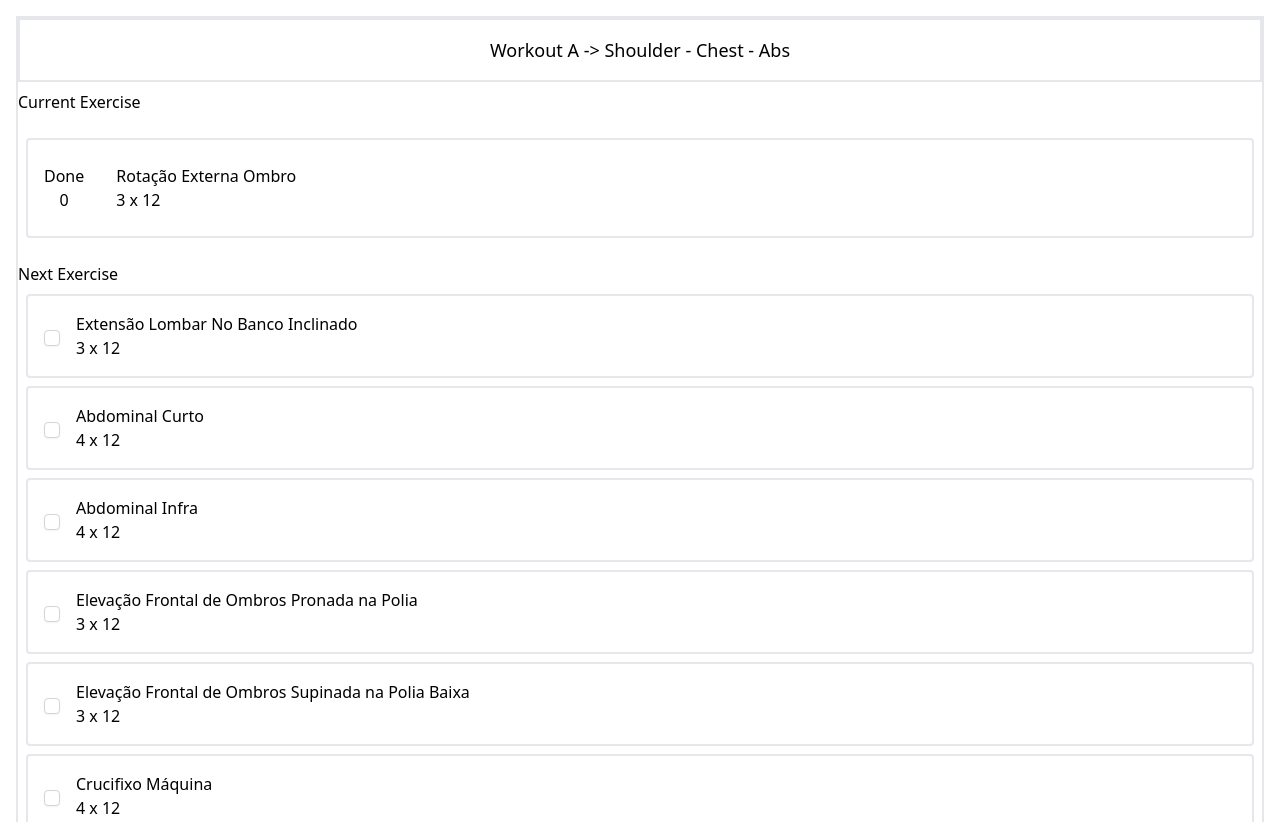
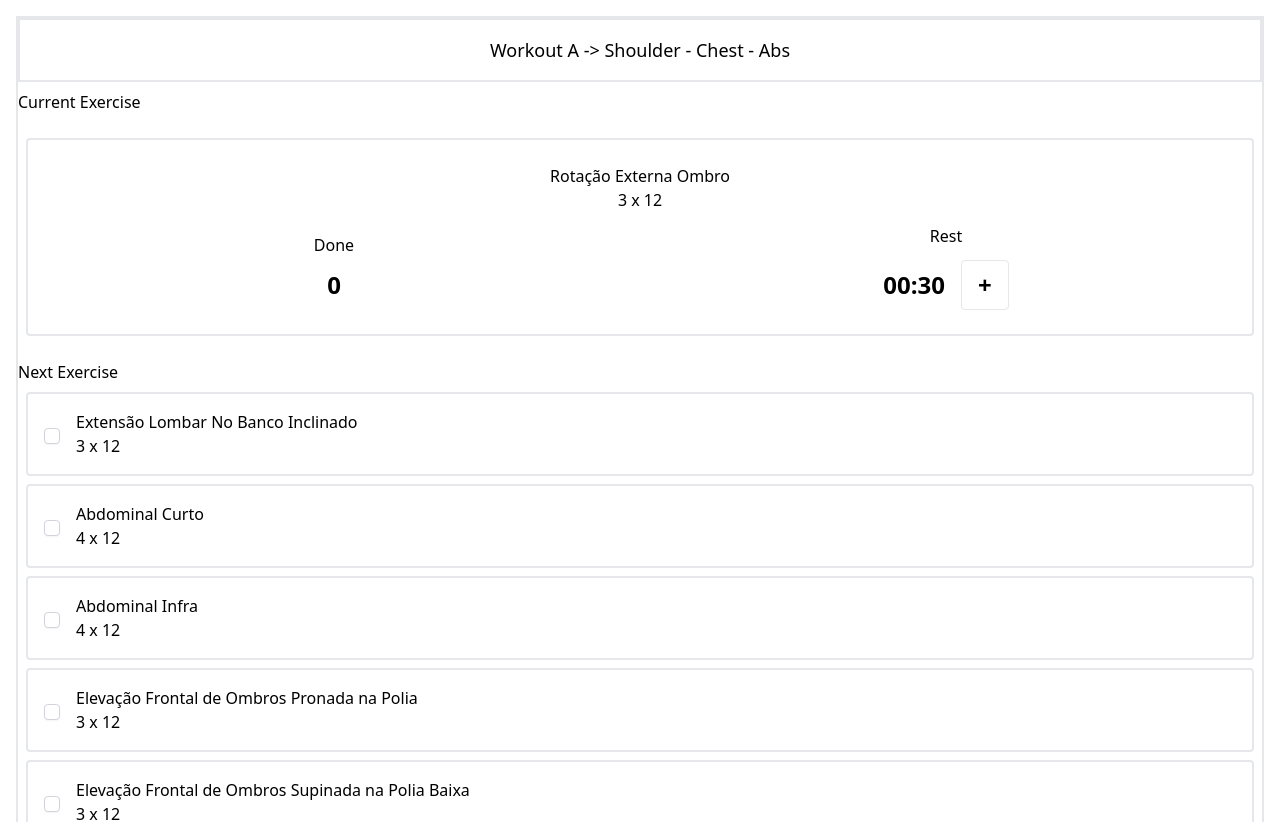
Before and after one commit to pablomuro/pablomuro-workout, a Vue app: page / in a window 1280 px wide. Shown: the top 822 px of the page. Built offline with nearby package versions, Linux system fonts and the light colour scheme.

Commit message:
feature/add rest timer

```diff
--- a/src/components/CurrentWorkout.vue
+++ b/src/components/CurrentWorkout.vue
@@ -1,20 +1,15 @@
 <template>
+  <transition :duration="{ enter: 500, leave: 800 }">
     <div
-    @click="markExercise"
-    class="py-6 mx-2 my-6 border-2 rounded h-1/4"
+      @click.stop="markExercise"
+      class="flex flex-col py-6 mx-2 my-6 border-2 rounded h-1/4"
       :class="[
         exercise.done
           ? 'bg-green-200'
           : 'active:bg-gray-300 active:ring-4 active:ring-offset-0 active:ring-opacity-50 active:ring-indigo-200',
       ]"
     >
-    <transition :duration="{ enter: 500, leave: 800 }">
-      <div class="flex">
-        <div class="flex flex-col mx-4 self-center text-center">
-          <h2>Done</h2>
-          <h2>{{ seriesCount }}</h2>
-        </div>
-        <div class="flex flex-col ml-4">
+      <div class="flex flex-col text-center mb-3">
         <h3>
           {{ exercise.exercise }}
         </h3>
@@ -22,13 +17,33 @@
           {{ `${exercise.series} x ${exercise.reps}` }}
         </span>
       </div>
+      <div class="flex">
+        <div class="flex flex-col self-center text-center w-1/2">
+          <h2 class="mb-3">Done</h2>
+          <h2 class="text-2xl font-bold">{{ seriesCount }}</h2>
+        </div>
+        <div class="flex flex-col self-center text-center w-1/2">
+          <h2 class="mb-3">Rest</h2>
+          <div class="flex text-center self-center">
+            <h1 class="text-2xl font-bold self-center">
+              {{ `${minutes}:${seconds}` }}
+            </h1>
+            <div
+              class="border rounded px-4 py-2 ml-4"
+              @click.stop.self="addRest"
+            >
+              <h1 class="text-2xl font-bold">+</h1>
+            </div>
+          </div>
+        </div>
+      </div>
     </div>
   </transition>
-  </div>
 </template>
 
 <script lang="ts">
 import { ref, defineComponent, PropType } from 'vue'
+import { restTime } from '../../workout.json'
 import { Exercise } from '../typings/workout'
 
 export default defineComponent({
@@ -42,15 +57,28 @@ export default defineComponent({
   },
   setup: (props, { emit }) => {
     const seriesCount = ref(0)
+    const exerciseRestTime = restTime * 1000
+
+    let nextTimeRest = 0
+    const minutes = ref('00')
+    const seconds = ref('00')
+    setTimerDisplay(exerciseRestTime)
+
+    let timer: any = null
+    let timerRunning = false
 
     const speakMessage = window.SpeechSynthesisUtterance
       ? new SpeechSynthesisUtterance()
       : null
+
     const markExercise = () => {
       let exercise = props.exercise
+      if (timerRunning) {
+        clearTimer()
+      }
       if (!exercise.done) {
         if (seriesCount.value < exercise.series) seriesCount.value++
-        speak(seriesCount.value.toString())
+        speak(`${seriesCount.value} done`)
 
         if (seriesCount.value == exercise.series) {
           exercise.done = true
@@ -61,8 +89,54 @@ export default defineComponent({
             seriesCount.value = 0
             clearTimeout(time)
           }, 500)
+        } else {
+          startRest()
         }
       }
+    }
+
+    const addRest = () => {
+      nextTimeRest += exerciseRestTime
+      if (!timerRunning) setTimerDisplay(nextTimeRest)
+    }
+
+    const startRest = () => {
+      nextTimeRest =
+        nextTimeRest == 0
+          ? Date.now() + exerciseRestTime
+          : Date.now() + nextTimeRest
+      timerRunning = true
+      timer = setInterval(() => {
+        const distance = nextTimeRest - Date.now()
+
+        const seconds = Math.floor(distance / 1000)
+        if (seconds <= 5 && seconds > 0) {
+          speak(seconds.toString())
+        }
+
+        if (distance < 0) {
+          speak('go')
+          clearTimer()
+          return
+        }
+
+        setTimerDisplay(distance)
+      }, 1000)
+    }
+
+    function clearTimer() {
+      clearInterval(timer)
+      nextTimeRest = 0
+      timerRunning = false
+      setTimerDisplay(exerciseRestTime)
+    }
+
+    function setTimerDisplay(time: number) {
+      const _minutes = Math.floor((time % (1000 * 60 * 60)) / (1000 * 60))
+      const _seconds = Math.floor((time % (1000 * 60)) / 1000)
+
+      minutes.value = _minutes < 10 ? `0${_minutes}` : _minutes.toString()
+      seconds.value = _seconds < 10 ? `0${_seconds}` : _seconds.toString()
     }
 
     function speak(text: string) {
@@ -75,6 +149,9 @@ export default defineComponent({
     return {
       seriesCount,
       markExercise,
+      minutes,
+      seconds,
+      addRest,
     }
   },
 })
--- a/workout.json
+++ b/workout.json
@@ -1,4 +1,5 @@
 {
+  "restTime": 30,
   "abdominal": [
     {
       "exercise": "Extensão Lombar No Banco Inclinado",
```
Lines whose indentation alone changed are shown as unchanged.
